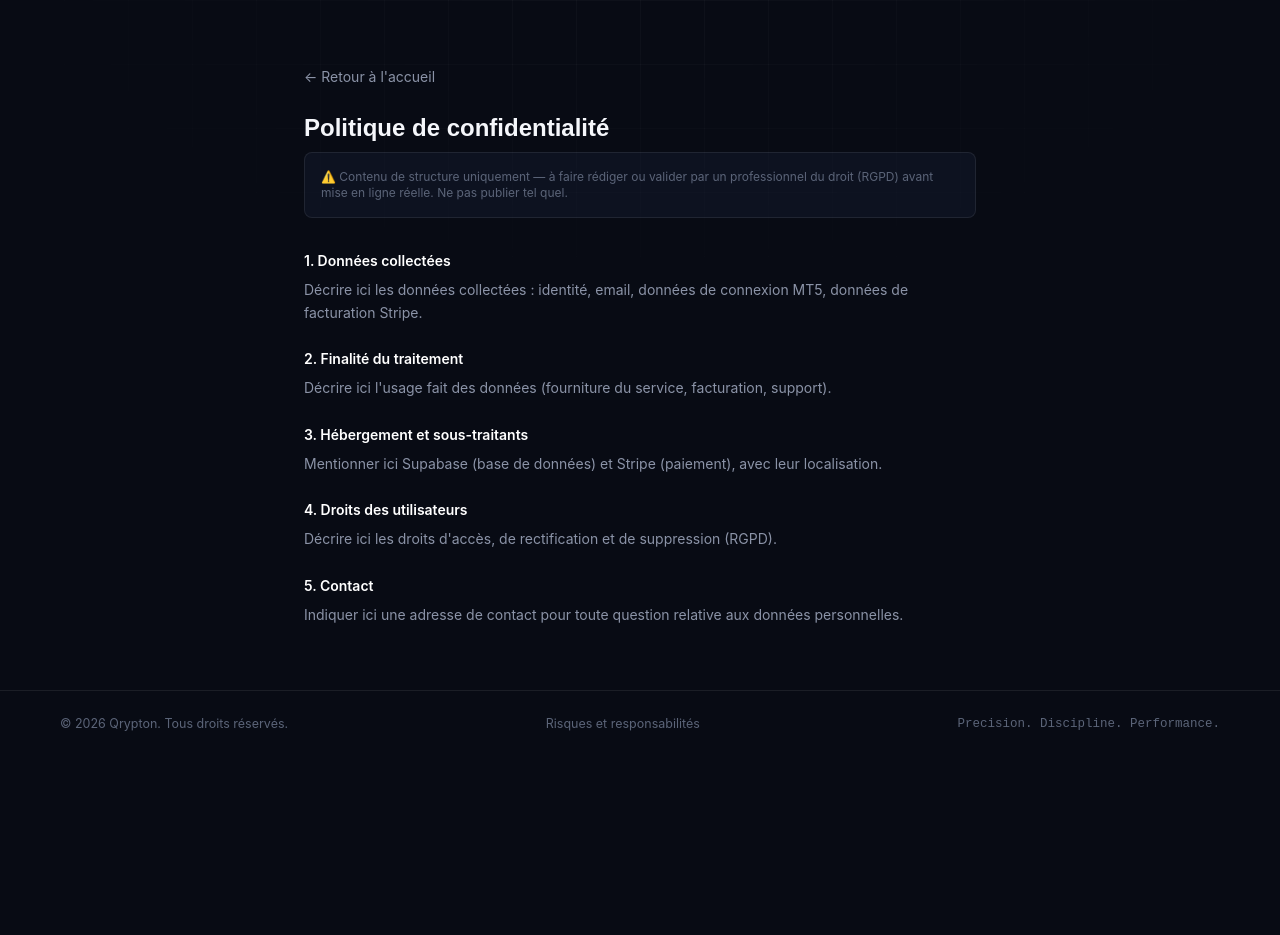
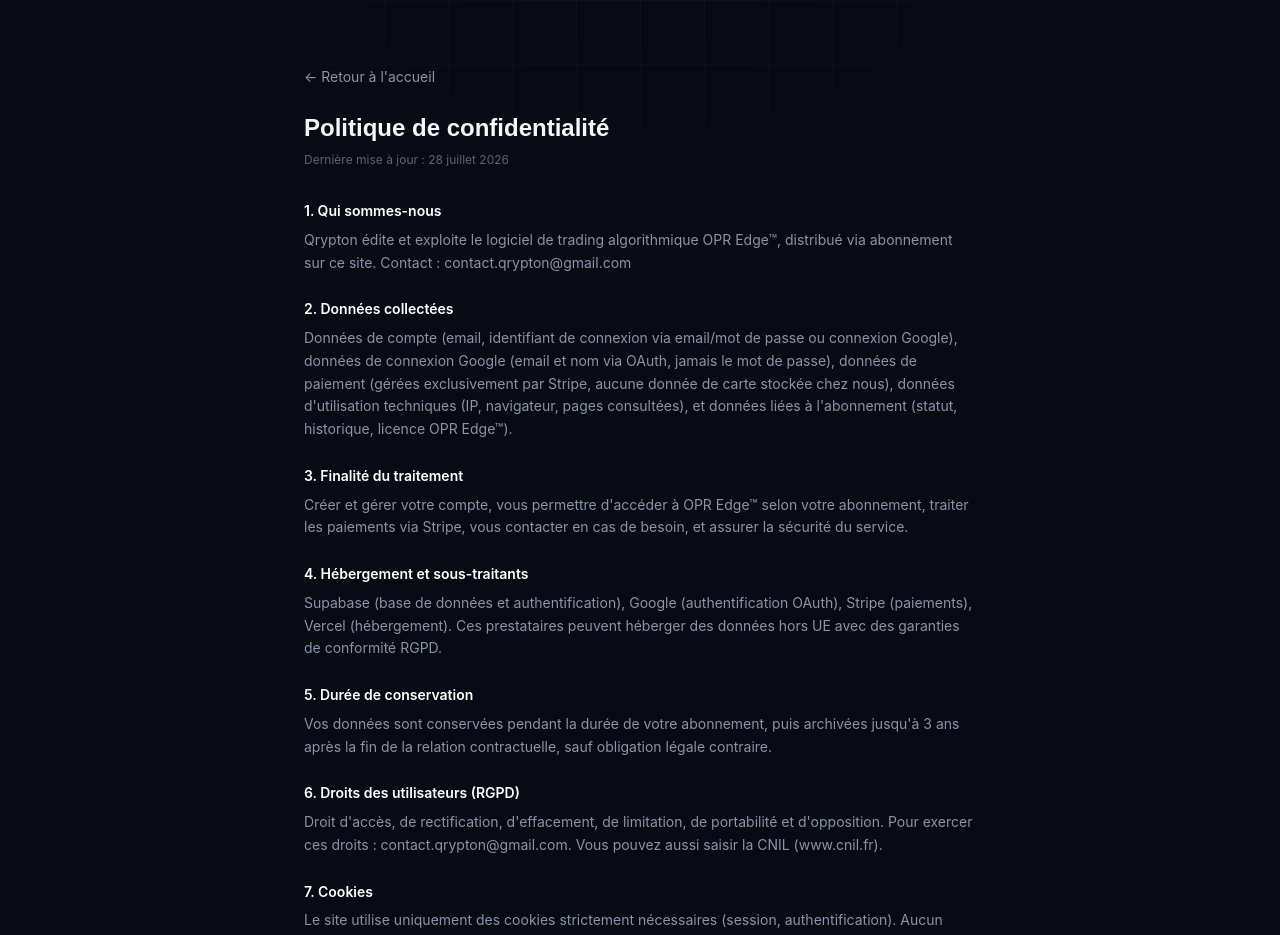
Before and after one commit to Qrypton4/Qrypton-Prenium, a Next.js app: page /confidentialite in a window 1280 px wide. Shown: the top 935 px of the page. Before the commit the page ends 800 px from the top, so only its background shows below. Built offline with nearby package versions, Linux system fonts and the light colour scheme; no server answers.

Commit message:
Revise privacy policy details and sections
Updated the privacy policy content, including sections on data collection, user rights, and contact information.

```diff
--- a/app/confidentialite/page.tsx
+++ b/app/confidentialite/page.tsx
@@ -7,27 +7,32 @@
     <main className="max-w-[720px] mx-auto px-6 py-16">
       <Link href="/" className="text-sm text-muted hover:text-white transition">← Retour à l&apos;accueil</Link>
       <h1 className="font-display text-2xl font-semibold mt-6 mb-2">Politique de confidentialité</h1>
-      <p className="text-xs text-muted-2 mb-8 border border-line rounded-lg p-4 bg-bg-2">
-        ⚠️ Contenu de structure uniquement — à faire rédiger ou valider par un professionnel du
-        droit (RGPD) avant mise en ligne réelle. Ne pas publier tel quel.
-      </p>
+      <p className="text-xs text-muted-2 mb-8">Dernière mise à jour : 28 juillet 2026</p>
+
       <div className="flex flex-col gap-6 text-sm text-muted leading-relaxed">
-        <Section title="1. Données collectées">
-          Décrire ici les données collectées : identité, email, données de connexion MT5, données
-          de facturation Stripe.
+        <Section title="1. Qui sommes-nous">
+          Qrypton édite et exploite le logiciel de trading algorithmique OPR Edge™, distribué via abonnement sur ce site. Contact : contact.qrypton@gmail.com
         </Section>
-        <Section title="2. Finalité du traitement">
-          Décrire ici l&apos;usage fait des données (fourniture du service, facturation, support).
+        <Section title="2. Données collectées">
+          Données de compte (email, identifiant de connexion via email/mot de passe ou connexion Google), données de connexion Google (email et nom via OAuth, jamais le mot de passe), données de paiement (gérées exclusivement par Stripe, aucune donnée de carte stockée chez nous), données d&apos;utilisation techniques (IP, navigateur, pages consultées), et données liées à l&apos;abonnement (statut, historique, licence OPR Edge™).
         </Section>
-        <Section title="3. Hébergement et sous-traitants">
-          Mentionner ici Supabase (base de données) et Stripe (paiement), avec leur localisation.
+        <Section title="3. Finalité du traitement">
+          Créer et gérer votre compte, vous permettre d&apos;accéder à OPR Edge™ selon votre abonnement, traiter les paiements via Stripe, vous contacter en cas de besoin, et assurer la sécurité du service.
         </Section>
-        <Section title="4. Droits des utilisateurs">
-          Décrire ici les droits d&apos;accès, de rectification et de suppression (RGPD).
+        <Section title="4. Hébergement et sous-traitants">
+          Supabase (base de données et authentification), Google (authentification OAuth), Stripe (paiements), Vercel (hébergement). Ces prestataires peuvent héberger des données hors UE avec des garanties de conformité RGPD.
         </Section>
-        <Section title="5. Contact">
-          Indiquer ici une adresse de contact pour toute question relative aux données
-          personnelles.
+        <Section title="5. Durée de conservation">
+          Vos données sont conservées pendant la durée de votre abonnement, puis archivées jusqu&apos;à 3 ans après la fin de la relation contractuelle, sauf obligation légale contraire.
+        </Section>
+        <Section title="6. Droits des utilisateurs (RGPD)">
+          Droit d&apos;accès, de rectification, d&apos;effacement, de limitation, de portabilité et d&apos;opposition. Pour exercer ces droits : contact.qrypton@gmail.com. Vous pouvez aussi saisir la CNIL (www.cnil.fr).
+        </Section>
+        <Section title="7. Cookies">
+          Le site utilise uniquement des cookies strictement nécessaires (session, authentification). Aucun cookie publicitaire tiers.
+        </Section>
+        <Section title="8. Contact">
+          Pour toute question relative à cette politique : contact.qrypton@gmail.com
         </Section>
       </div>
     </main>
```
